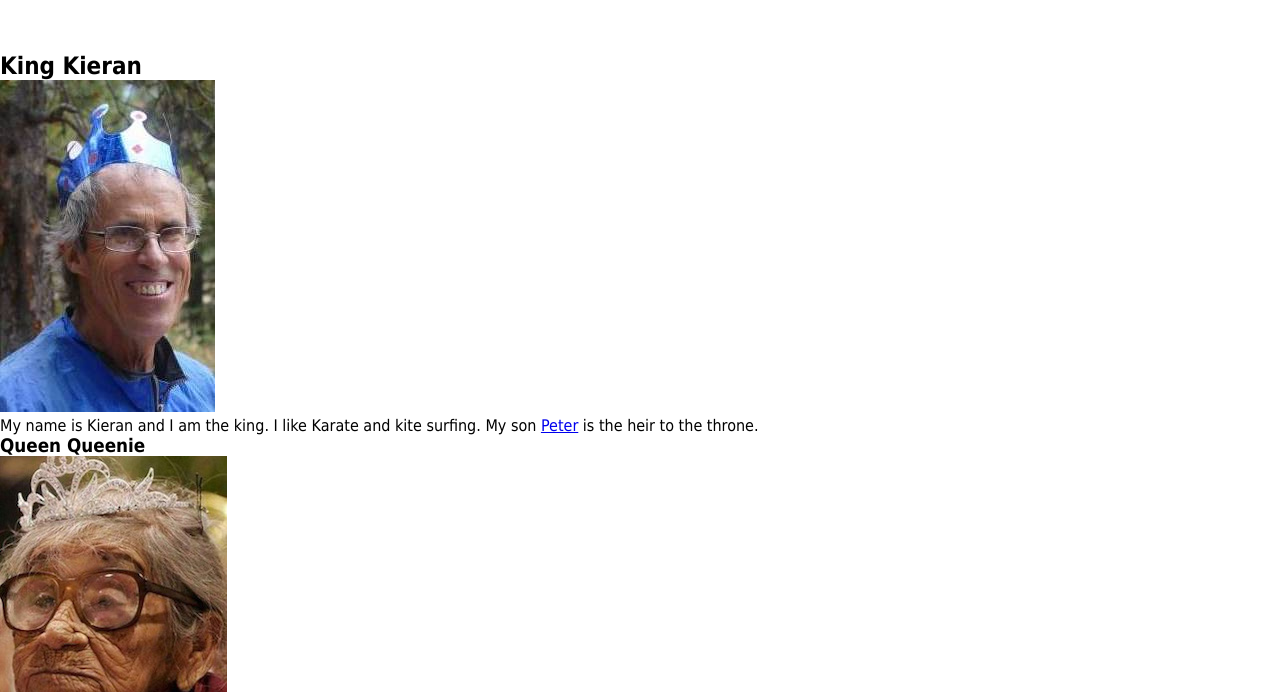
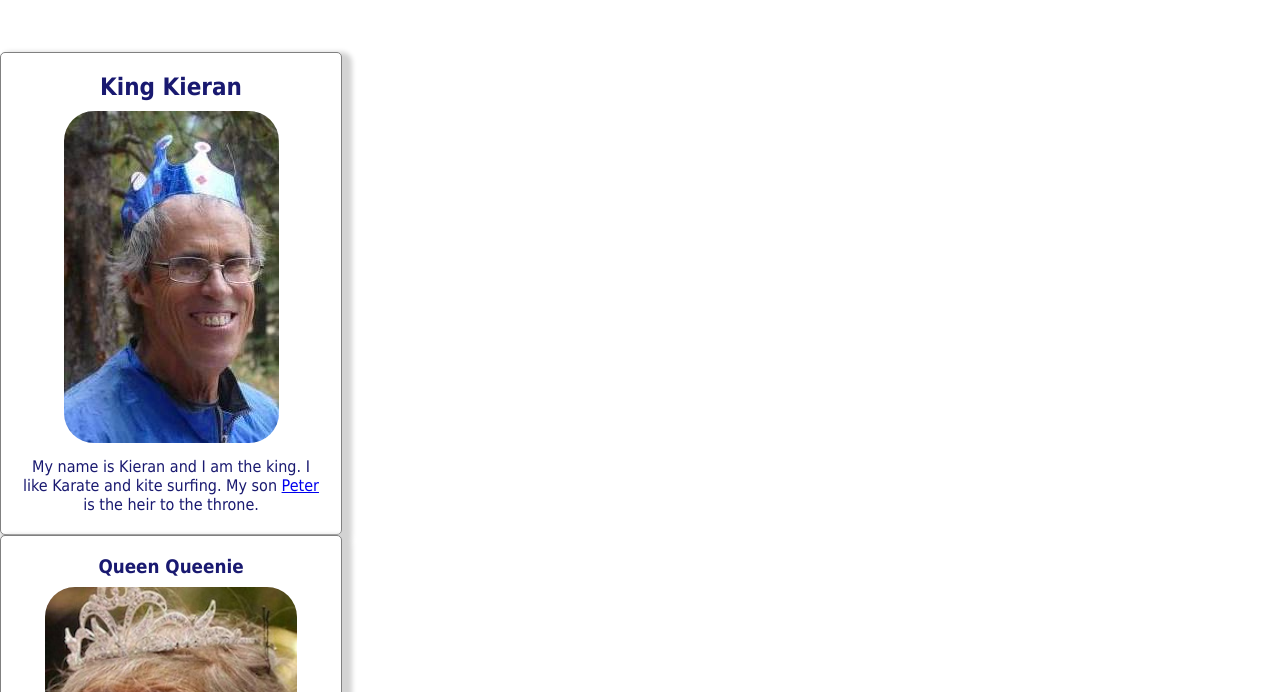
Before and after one commit to EmmaOyetey/nology-coursework, a plain HTML site: page 02-Web-fundamentals/development/index.html in a window 1280 px wide. Shown: the part 108-800 px from the top of the page. Drawn offline with Linux system fonts and the light colour scheme.

Commit message:
using div and class to stlye

```diff
--- a/02-Web-fundamentals/development/index.html
+++ b/02-Web-fundamentals/development/index.html
@@ -28,22 +28,30 @@
     </header>
     -->
 
-    <main>
-        <!-- The main content with each member of the family -->
+    <main>  <!-- The main content with each member of the family -->
+        <div class="card">
             <h2>King Kieran</h2>
             <img src="./images/king.jpg" alt="King Kieran">
             <!--src gives the route to the image - where to find it. alt gives a descriptor.
                 this will be read out if browser has accessibility tools on-->
             <p>My name is Kieran and I am the king. I like Karate and kite surfing. My son <a href="#peter">Peter</a> is the heir to the throne.</p>
             <!--above we have made an anocor tag. This one moves to an identified place in the content-->
+        </div>
+
+        <div class="card">
             <h3>Queen Queenie</h3>
             <img src="./images/queen.jpg" alt="Queen Queenie">
             <p>My name is Queenie and I am the Queen. I like quizes and quesadillas. Click  <a href="https://www.bbc.co.uk/food/recipes/chickenandcheeseques_85536" target="_blank">here</a> to see my favourite quesadillas recipie.</p>
             <!--the anchor tag above takes us to a linked web page-->
+        </div>
+
+        <div class="card">
             <h4 id="peter">Prince Peter</h4>
             <img src="./images/prince-peter.jpg" alt="Prince Peter">
             <p>My name is Peter the Prince. I like posing and pizza! Follow me on instagram @pengprincepeter </p>
+        </div>
 
+        <div class="card">
             <h5>Princess Penelope</h5>
             <img src="./images/princess-penelope.jpg" alt="princess penelope">
             <p>My name is Princess Penelope. I like lots of things ...</p>
@@ -53,14 +61,19 @@
                 <li>Ponies</li>
                 <li>Pogo sticks</li>
             </ul>
+        </div>
 
+        <div class="card" >
             <h6>Susan</h6>
             <img src="./images/susan.jpg" alt="Susan">
             <p>I am King Kieran's mistress and mother to the illigitimate Princess Penelope.</p>
+        </div>
+
     </main>
+
+    <footer>
         <p>Take me back to the <a href="#top">top</a> </p>
-    <footer>
+    </footer>
 
-    </footer>
 </body>
 </html>
--- a/02-Web-fundamentals/development/styles.css
+++ b/02-Web-fundamentals/development/styles.css
@@ -24,3 +24,21 @@ header{
 header h1 { /*taking h1 inside the header and add stlye on top / specific to what is required for h1*/
     font-size: 40px;
 }
+
+.card {
+    width: 300px;
+    height: auto;
+    border: 1px solid gray;
+    border-radius: 5px;            /*this curves the border*/
+    text-align: center;
+    padding: 20px;
+    background-color: white;
+    color: midnightblue;
+    box-shadow: 5px 5px 5px 5px lightgray;  /* moves 5px to the right 5px down opacity (see through) and blur changing the first 2 to -5px -5px would move to the right and up current colour would keep the box shadow the same colour as the main text*/
+}
+
+.card img {
+    margin: 10px;
+    min-height: 300px;
+    border-radius: 30px;
+}
```
Lines whose indentation alone changed are shown as unchanged.
